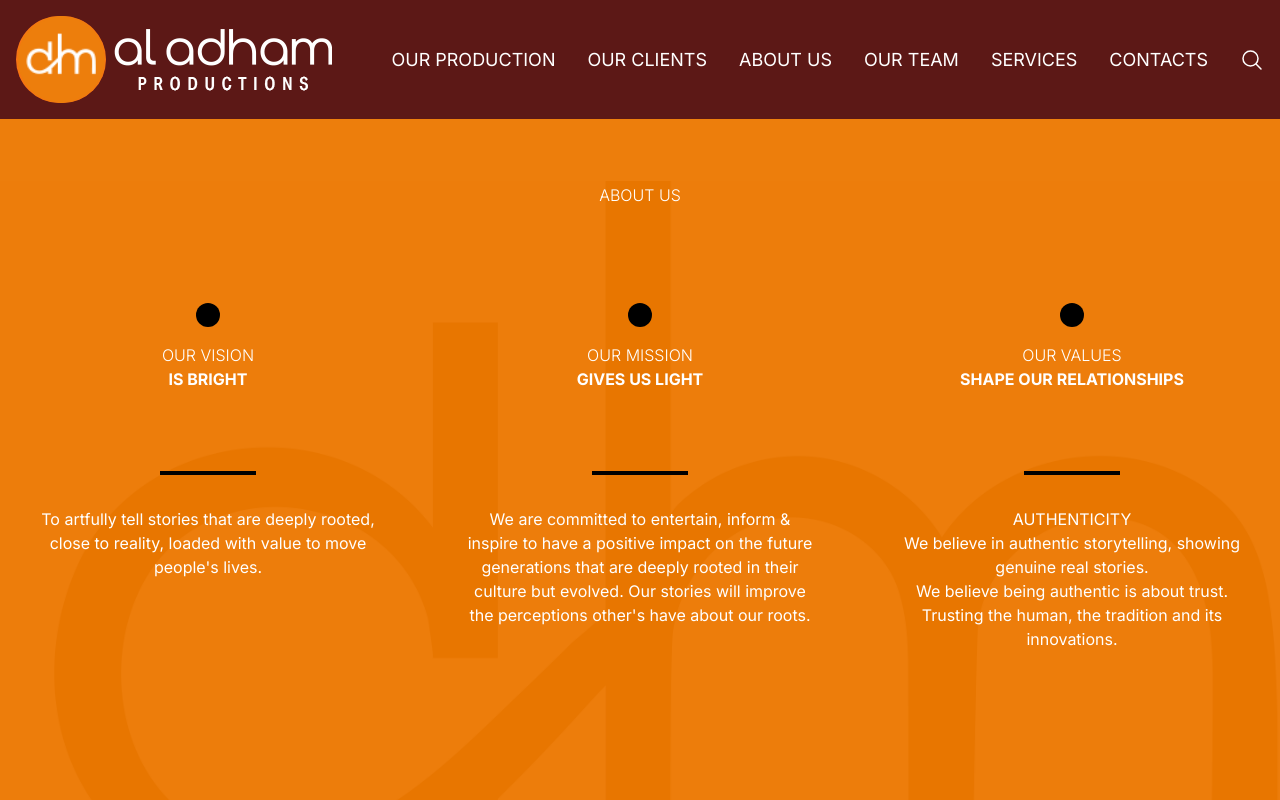
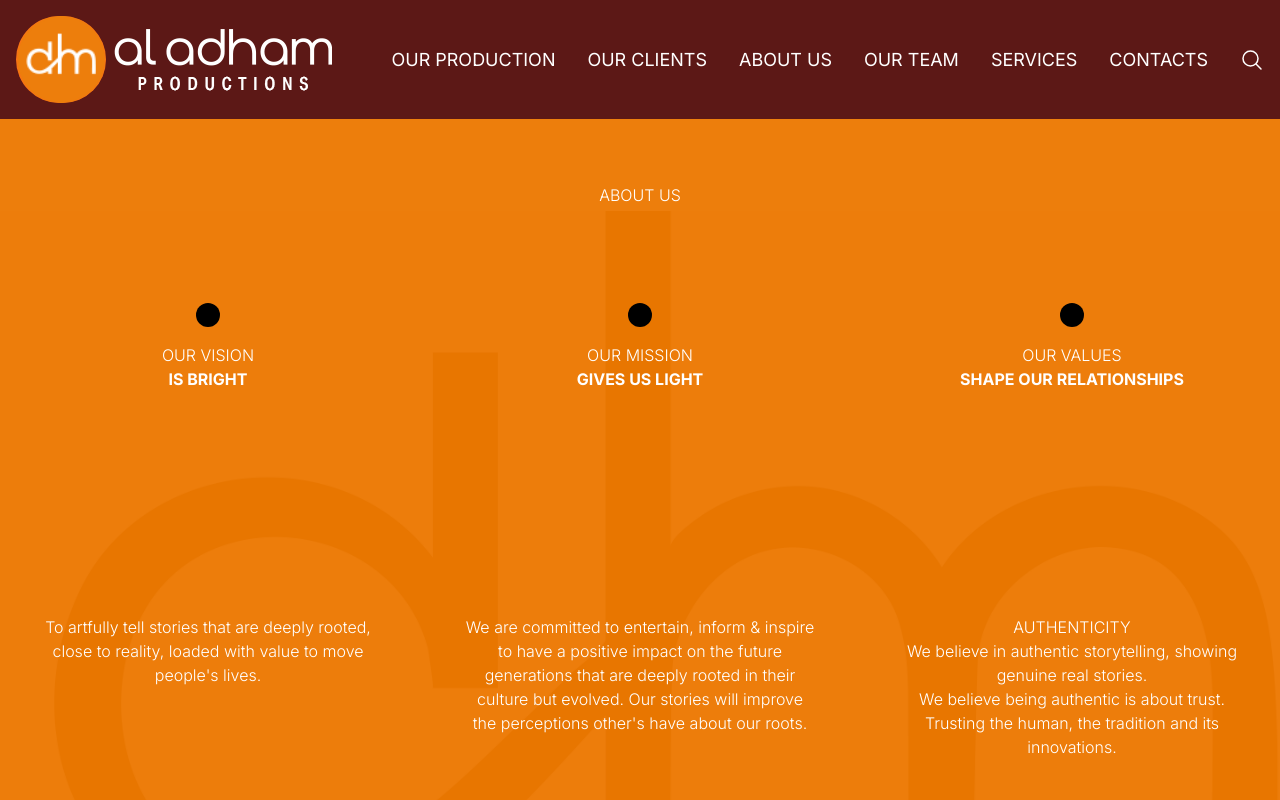
Before and after one commit to hassanmannaagithub/al-adham-int, a Next.js app: page /about in a window 1280 px wide. Shown: the top 800 px of the page. Built offline with nearby package versions, Linux system fonts and the light colour scheme.

Commit message:
about us changes so far

```diff
--- a/app/about/page.tsx
+++ b/app/about/page.tsx
@@ -16,15 +16,15 @@
       <div className="w-6 h-6 bg-black rounded-full mb-4"></div>
 
       {/* Fixed height container for title and subtitle */}
-      <div className="h-32 flex flex-col justify-start items-center">
+      <div className="h-48 flex flex-col justify-start items-center">
         <h2 className="text-about-us-1 md:text-about-us-1 font-light text-center text-white">{title}</h2>
         <h3 className="text-about-us-1 md:text-about-us-1 font-bold text-center text-white">{subtitle}</h3>
       </div>
 
       {/* Black line will now be aligned at the same position */}
-      <div className="w-24 h-1 bg-black mb-8"></div>
+      <div className="w-black-dash h-2 bg-black mb-8"></div>
 
-      <p className="text-center text-white max-w-md whitespace-pre-line">
+      <p className="mt-10 text-center text-about-us-subtitle font-light text-white max-w-md whitespace-pre-line">
         {description}
       </p>
     </div>
@@ -93,7 +93,7 @@
           <h1 className="text-3388 md:text-3388 font-light text-center text-white mb-24">ABOUT US</h1>
 
           {/* Three columns for values */}
-          <div className="grid grid-cols-1 md:grid-cols-3 gap-8 md:gap-4 mb-60">
+          <div className="grid grid-cols-1 md:grid-cols-3 gap-8 md:gap-4 mb-48">
             {values.map((value, index) => (
               <ValueSection
                 key={index}
```
